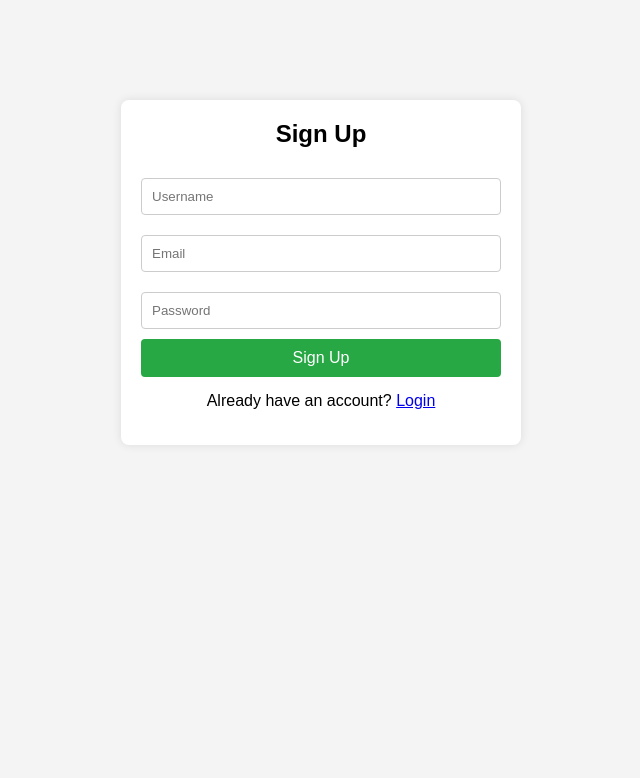
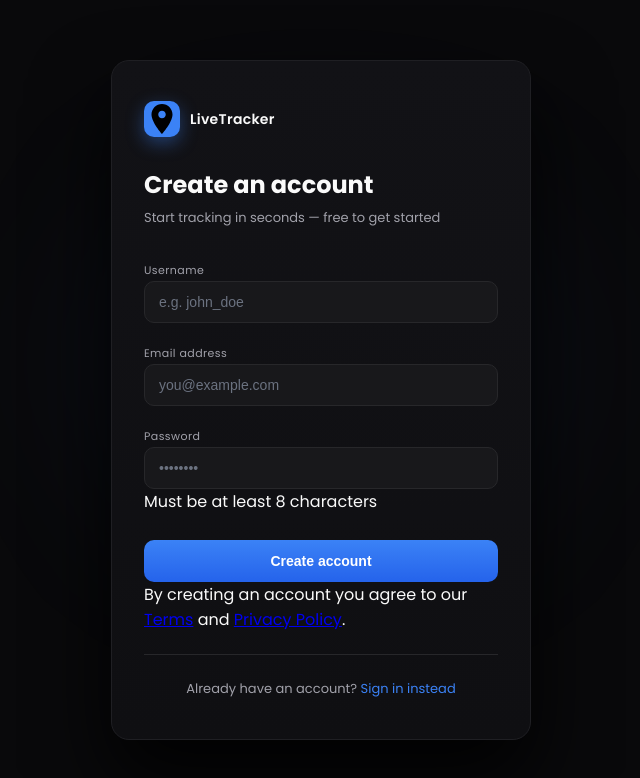
Before and after one commit to Ayush-Panda-design/Live-Location-Tracker, a website: page public/signup.html in a window 1280 px wide. Shown: the whole page, without its empty margins (319-959 px from the left). Drawn offline with Linux system fonts and the light colour scheme.

Commit message:
Update signup.html

```diff
--- a/public/signup.html
+++ b/public/signup.html
@@ -2,20 +2,263 @@
 <html lang="en">
 <head>
   <meta charset="UTF-8">
+  <meta name="viewport" content="width=device-width, initial-scale=1.0">
   <title>Live Location Tracker - Sign Up</title>
-  <link rel="stylesheet" href="css/style.css">
+  <link href="https://fonts.googleapis.com/css2?family=Poppins:wght@300;400;500;600;700&display=swap" rel="stylesheet">
+  <style>
+   *, *::before, *::after {
+  box-sizing: border-box;
+  margin: 0;
+  padding: 0;
+}
+
+:root {
+  --bg: #09090b;
+  --card: #111114;
+  --card-edge: #1f1f23;
+
+  --input-bg: #18181b;
+  --input-border: #27272a;
+  --focus: #3b82f6;
+
+  --accent: #3b82f6;
+
+  --text-main: #fafafa;
+  --text-sub: #a1a1aa;
+  --placeholder: #6b7280;
+
+  --shadow-lg: 0 40px 80px rgba(0,0,0,0.9);
+}
+
+body {
+  font-family: 'Poppins', sans-serif;
+  background: var(--bg);
+  color: var(--text-main);
+
+  display: flex;
+  align-items: center;
+  justify-content: center;
+  min-height: 100vh;
+}
+
+/* 🔥 layered background glow */
+body::before {
+  content: "";
+  position: fixed;
+  width: 700px;
+  height: 400px;
+  background: radial-gradient(circle at center, rgba(59,130,246,0.15), transparent 70%);
+  filter: blur(80px);
+  top: 20%;
+  left: 50%;
+  transform: translateX(-50%);
+  z-index: 0;
+}
+
+/* card */
+.auth-container {
+  position: relative;
+  z-index: 1;
+
+  width: 100%;
+  max-width: 420px;
+
+  background: linear-gradient(180deg, #121216, #0f0f12);
+  border: 1px solid var(--card-edge);
+
+  border-radius: 18px;
+  padding: 40px 32px;
+
+  box-shadow: var(--shadow-lg);
+
+  backdrop-filter: blur(10px);
+
+  animation: fadeUp 0.5s ease;
+}
+
+@keyframes fadeUp {
+  from { opacity: 0; transform: translateY(25px); }
+  to { opacity: 1; transform: translateY(0); }
+}
+
+/* brand */
+.brand {
+  display: flex;
+  align-items: center;
+  gap: 10px;
+  margin-bottom: 30px;
+}
+
+.brand-icon {
+  width: 36px;
+  height: 36px;
+  background: var(--accent);
+  border-radius: 10px;
+
+  display: flex;
+  align-items: center;
+  justify-content: center;
+
+  box-shadow: 0 6px 18px rgba(59,130,246,0.4);
+}
+
+.brand-name {
+  font-weight: 600;
+  font-size: 14px;
+  letter-spacing: 0.3px;
+}
+
+/* heading */
+h2 {
+  font-size: 24px;
+  font-weight: 700;
+  margin-bottom: 6px;
+}
+
+.subtitle {
+  font-size: 13px;
+  color: var(--text-sub);
+  margin-bottom: 28px;
+}
+
+/* form */
+#signupForm {
+  display: flex;
+  flex-direction: column;
+  gap: 16px;
+}
+
+.field-group label {
+  font-size: 11px;
+  color: var(--text-sub);
+  margin-bottom: 4px;
+  letter-spacing: 0.04em;
+}
+
+/* inputs */
+input {
+  width: 100%;
+  padding: 12px 14px;
+
+  border-radius: 10px;
+  border: 1px solid var(--input-border);
+  background: var(--input-bg);
+
+  color: var(--text-main);
+  font-size: 14px;
+
+  transition: all 0.25s ease;
+}
+
+input::placeholder {
+  color: var(--placeholder);
+}
+
+input:focus {
+  border-color: var(--focus);
+  box-shadow: 0 0 0 3px rgba(59,130,246,0.25);
+  background: #1c1c20;
+}
+
+/* button */
+button {
+  margin-top: 10px;
+  padding: 13px;
+
+  border-radius: 10px;
+  border: none;
+
+  background: linear-gradient(180deg, #3b82f6, #2563eb);
+  color: white;
+
+  font-weight: 600;
+  font-size: 14px;
+
+  cursor: pointer;
+
+  transition: all 0.25s ease;
+}
+
+button:hover {
+  transform: translateY(-1px);
+  box-shadow: 0 8px 24px rgba(59,130,246,0.4);
+}
+
+button:active {
+  transform: scale(0.97);
+}
+
+/* footer */
+.auth-footer {
+  margin-top: 24px;
+  text-align: center;
+  font-size: 13px;
+  color: var(--text-sub);
+}
+
+.auth-footer a {
+  color: var(--accent);
+  text-decoration: none;
+}
+
+.auth-footer a:hover {
+  text-decoration: underline;
+}
+
+/* divider */
+.divider {
+  height: 1px;
+  background: #27272a;
+  margin: 22px 0;
+}
+
+/* error */
+#errorMsg {
+  margin-top: 12px;
+  font-size: 13px;
+  color: #f87171;
+}
+  </style>
 </head>
 <body>
   <div class="auth-container">
-    <h2>Sign Up</h2>
+
+    <div class="brand">
+      <div class="brand-icon">
+        <svg viewBox="0 0 24 24" xmlns="http://www.w3.org/2000/svg">
+          <path d="M12 2C8.13 2 5 5.13 5 9c0 5.25 7 13 7 13s7-7.75 7-13c0-3.87-3.13-7-7-7zm0 9.5c-1.38 0-2.5-1.12-2.5-2.5S10.62 6.5 12 6.5s2.5 1.12 2.5 2.5S13.38 11.5 12 11.5z"/>
+        </svg>
+      </div>
+      <span class="brand-name">LiveTracker</span>
+    </div>
+
+    <h2>Create an account</h2>
+    <p class="subtitle">Start tracking in seconds — free to get started</p>
+
     <form id="signupForm">
-      <input type="text" id="username" placeholder="Username" required />
-      <input type="email" id="email" placeholder="Email" required />
-      <input type="password" id="password" placeholder="Password" required minlength="8" />
-      <button type="submit">Sign Up</button>
+      <div class="field-group">
+        <label for="username">Username</label>
+        <input type="text" id="username" placeholder="e.g. john_doe" required />
+      </div>
+      <div class="field-group">
+        <label for="email">Email address</label>
+        <input type="email" id="email" placeholder="you@example.com" required />
+      </div>
+      <div class="field-group">
+        <label for="password">Password</label>
+        <input type="password" id="password" placeholder="••••••••" required minlength="8" />
+        <span class="field-hint">Must be at least 8 characters</span>
+      </div>
+      <button type="submit">Create account</button>
     </form>
-    <p>Already have an account? <a href="login.html">Login</a></p>
-    <p id="errorMsg" style="color: red;"></p>
+
+    <p class="terms-note">By creating an account you agree to our <a href="#">Terms</a> and <a href="#">Privacy Policy</a>.</p>
+
+    <p id="errorMsg"></p>
+
+    <div class="divider"></div>
+
+    <p class="auth-footer">Already have an account? <a href="login.html">Sign in instead</a></p>
   </div>
 
   <script>
```
